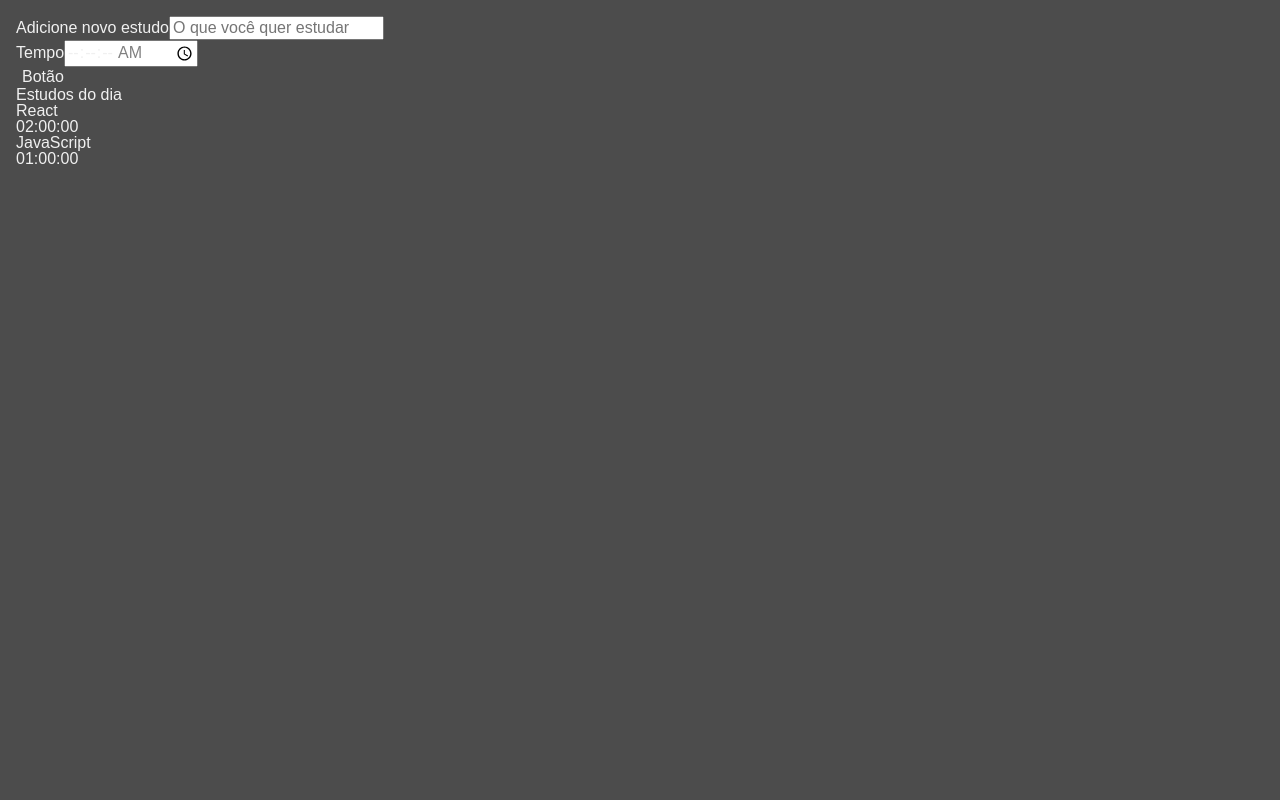
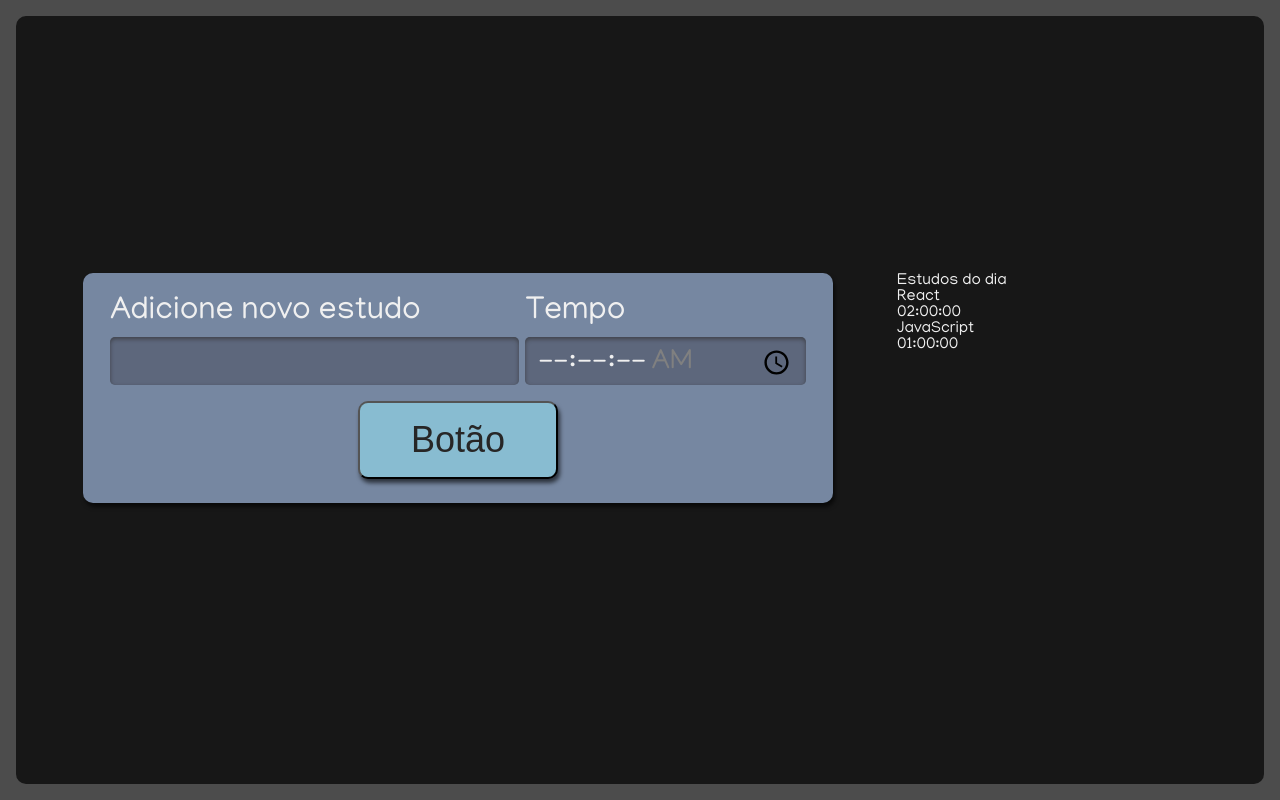
Before and after one commit to pablocabrall/alura-studies, a React (Create React App) app: page / in a window 1280 px wide. Built offline with nearby package versions, Linux system fonts and the light colour scheme.

Commit message:
Estilizando com scss

```diff
--- a/src/App.tsx
+++ /dev/null
@@ -1,14 +0,0 @@
-import React from 'react';
-import Formulario from './components/Formulario';
-import Lista from './components/Lista';
-
-function App() {
-  return (
-    <div className="App">
-      <Formulario />
-      <Lista />
-    </div>
-  );
-}
-
-export default App;
--- a/src/components/Botao/index.tsx
+++ b/src/components/Botao/index.tsx
@@ -1,9 +1,9 @@
 import React from 'react';
-
+import './style.scss';
 class Botao extends React.Component {
     render(){
         return(
-            <button>
+            <button className='botao'>
                 Botão
             </button>
         )
--- /dev/null
+++ b/src/components/Botao/style.scss
@@ -0,0 +1,25 @@
+.botao {
+    align-self: center;
+    background-color: #88bcd1;
+    border-radius: 10px;
+    box-shadow: 2px 4px 4px #0000009F;
+    color: #272626;
+    cursor: pointer;
+    font-size: 1.25rem;
+    padding: 16px;
+    width: 150px;
+
+    &:active {
+      background-color: #7CA6B7;
+      box-shadow: 2px 2px 4px #0000009F inset;
+    }
+  }
+
+  @media screen and (min-width: 1280px) {
+    .botao {
+      grid-column-start: span 2;
+      justify-self: center;
+      width: 200px;
+      font-size: 2.25rem;
+    }
+  }
--- a/src/components/Formulario/index.tsx
+++ b/src/components/Formulario/index.tsx
@@ -1,19 +1,21 @@
 import React from "react";
 import Botao from "../Botao";
+import './style.scss';
+
 class Formulario extends React.Component {
     render(){
         return(
-            <form action="">
-                <div>
+            <form className="novaTarefa">
+                <div className="inputContainer">
                     <label htmlFor="tarefa">Adicione novo estudo</label>
                     <input type="text"
                     name="tarefa"
                     id="tarefa"
-                    placeholder="O que você quer estudar"
+                    placeholder=""
                     required
                     />
                 </div>
-                <div>
+                <div  className="inputContainer">
                     <label htmlFor="tempo">Tempo</label>
                     <input type="time"
                     step="1"
--- /dev/null
+++ b/src/components/Formulario/style.scss
@@ -0,0 +1,61 @@
+.novaTarefa {
+    display:flex;
+    flex-direction: column;
+    grid-area: nova-tarefa;
+    background-color: #7687A1;
+    border-radius: 10px;
+    box-shadow: 2px 4px 4px #0000009F;
+    padding: 12px;
+
+    .inputContainer {
+      display: flex;
+      flex-direction: column;
+      width: 100%;
+      margin-bottom: 16px;
+
+      label {
+        margin-bottom: 8px;
+        font-size: 1.25rem;
+      }
+
+      input {
+        width: 100%;
+        padding: 8px 12px 4px;
+        box-sizing: border-box;
+        border: unset;
+        border-radius: 5px;
+        background-color: #5D677C;
+        box-shadow: 0px 2px 4px #2D2B2B9F inset;
+
+        &::placeholder {
+          color: #BFBFBF;
+        }
+      }
+    }
+
+    @media screen and (min-width: 1280px) {
+      flex-direction: row;
+      flex-wrap: wrap;
+      justify-content: space-around;
+      font-size: 2.25rem;
+      padding: 24px;
+      box-sizing: border-box;
+
+      .inputContainer {
+        width: calc(60% - 12px);
+
+        &:last-of-type {
+          width: 40%;
+        }
+
+        label {
+          font-size: 2rem;
+        }
+
+        input {
+          height: 100%;
+          font-size: 1.75rem;
+        }
+      }
+    }
+  }
--- a/src/index.css
+++ b/src/index.scss
@@ -50,15 +50,6 @@
 	color: inherit;
 }
 
-button {
-	border: unset;
-	background-color: unset;
-	font-family: inherit;
-	font-size: inherit;
-	font-weight: inherit;
-	color: inherit;
-}
-
 @import url('https://fonts.googleapis.com/css2?family=Manjari&display=swap');
 
 body {
--- a/src/index.tsx
+++ b/src/index.tsx
@@ -1,7 +1,7 @@
 import React from 'react';
 import ReactDOM from 'react-dom/client';
-import './index.css';
-import App from './App';
+import './index.scss';
+import App from './pages/App';
 
 const root = ReactDOM.createRoot(
   document.getElementById('root') as HTMLElement
--- /dev/null
+++ b/src/pages/App.tsx
@@ -0,0 +1,15 @@
+import React from 'react';
+import Formulario from '../components/Formulario';
+import Lista from '../components/Lista';
+import './style.scss';
+
+function App() {
+  return (
+    <div className="AppStyle">
+      <Formulario />
+      <Lista />
+    </div>
+  );
+}
+
+export default App;
--- /dev/null
+++ b/src/pages/style.scss
@@ -0,0 +1,30 @@
+.AppStyle {
+    display: grid;
+    grid-template-rows: min-content min-content auto;
+    grid-template-areas:
+    "nova-tarefa"
+    "cronometro"
+    "tarefas"
+    ;
+    row-gap: 24px;
+    min-width: 320px;
+    min-height: calc(100vh - 32px);
+    width: 100%;
+    padding: 32px;
+    box-sizing: border-box;
+    border-radius: 10px;
+    background-color: #171717;
+
+    @media screen and (min-width:1280px)  {
+      grid-template-areas:
+      "nova-tarefa tarefas"
+      "cronometro tarefas"
+      ;
+      column-gap: 64px;
+      grid-template-rows: min-content min-content;
+      grid-template-columns: 750px 300px;
+      justify-content: center;
+      align-content: center;
+      padding: 64px;
+    }
+  }
```
